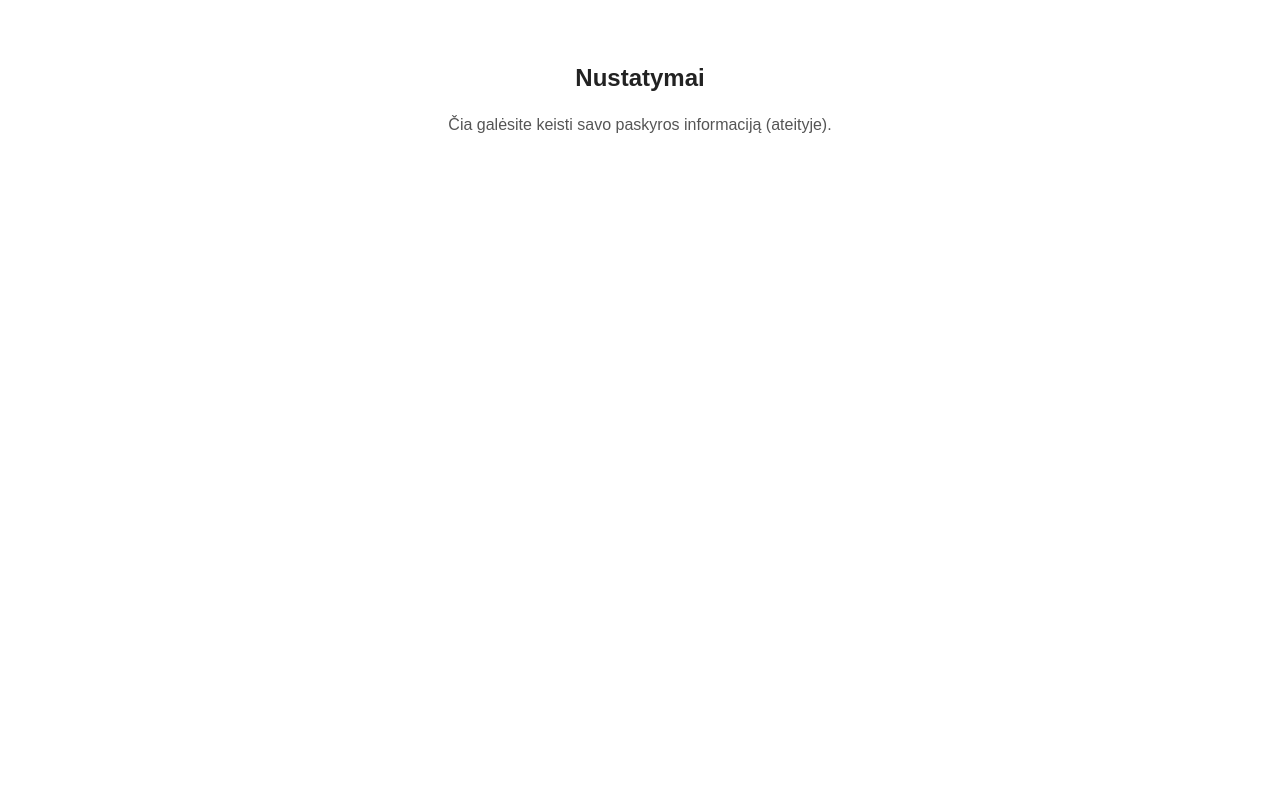
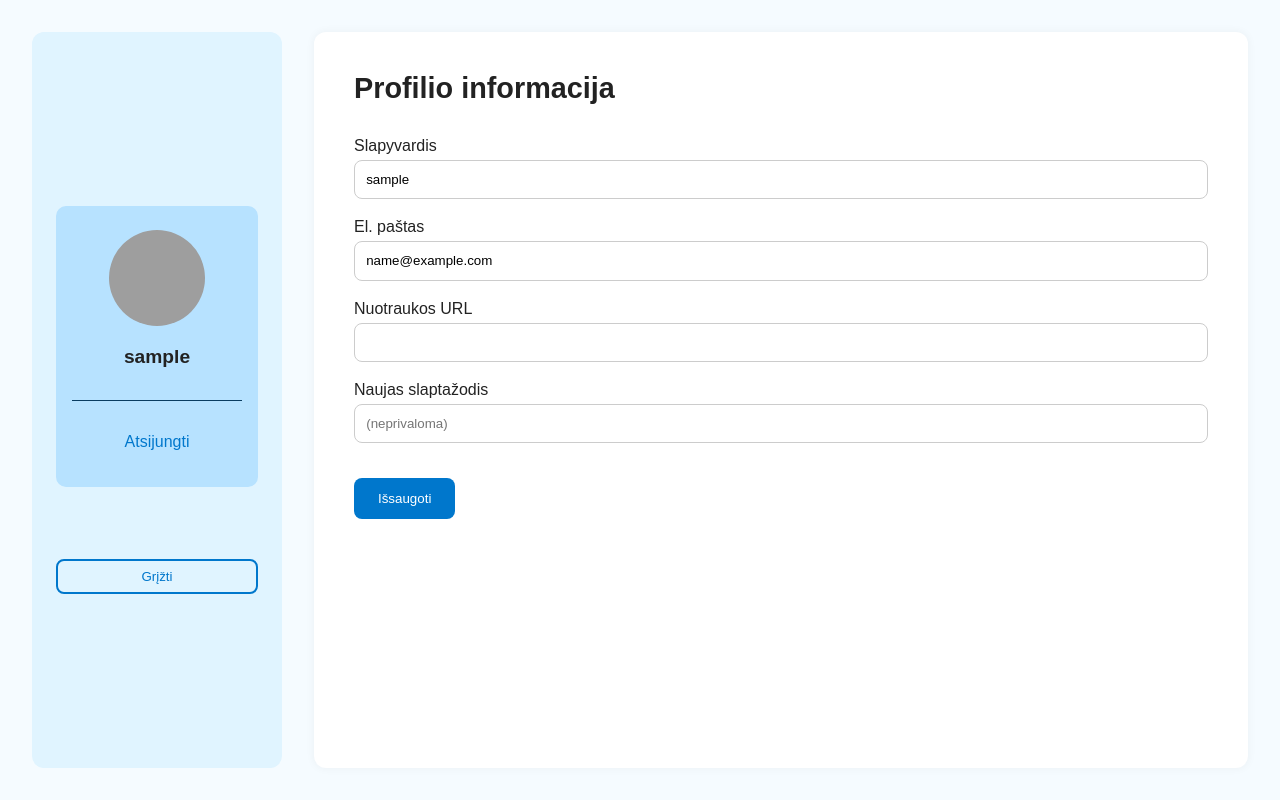
Before and after one commit to fAntomlt/baigiamasisdarbas, a React (Vite) app: page /settings in a window 1280 px wide. Built offline with nearby package versions, Linux system fonts and the light colour scheme; sample sign-in values are in the browser's storage; grey boxes are pictures that could not be loaded.

Commit message:
Page UI and layout completed

```diff
--- a/src/pages/SettingsPage.jsx
+++ b/src/pages/SettingsPage.jsx
@@ -1,29 +1,186 @@
-import React from 'react';
+import React, { useContext, useState } from 'react';
 import styled from 'styled-components';
+import { AuthContext } from '../context/AuthContext';
 
-const Wrapper = styled.div`
+const PageWrapper = styled.div`
+  display: flex;
+  min-height: 100vh;
   padding: 2rem;
-  max-width: 600px;
-  margin: 2rem auto;
+  background-color: #f5fbff;
+`;
+
+const Sidebar = styled.aside`
+  width: 250px;
+  background-color: #e0f4ff;
+  border-radius: 12px;
+  padding: 2rem 1.5rem;
+  margin-right: 2rem;
+  display: flex;
+  flex-direction: column;
+  align-items: center;
+  justify-content: center;
+`;
+
+const TopSection = styled.div`
+  display: flex;
+  flex-direction: column;
+  align-items: center;
+  width: 100%;
+`;
+
+
+const BackButton = styled.button`
+  margin-top: auto;
+  padding: 0.5rem 1.2rem;
+  width: 100%;
+  background-color: transparent;
+  color: #0077cc;
+  border: 2px solid #0077cc;
+  border-radius: 8px;
+  cursor: pointer;
+  font-weight: 500;
+  margin-top: 3rem;
+
+  &:hover {
+    background-color: #d1eeff;
+  }
+`;
+
+const Avatar = styled.img`
+  width: 96px;
+  height: 96px;
+  border-radius: 50%;
+  object-fit: cover;
+  margin-bottom: 1rem;
+`;
+
+const Username = styled.h3`
+  font-size: 1.2rem;
+  margin-bottom: 2rem;
+`;
+
+const NavList = styled.ul`
+  list-style: none;
+  padding: 0;
+  width: 100%;
+`;
+
+const NavItem = styled.li`
+  padding: 0.7rem 1rem;
+  cursor: pointer;
+  text-align: center;
+  color: #0077cc;
+  font-weight: 500;
+  border-top: 1px solid rgb(9, 60, 97);
+  padding-top: 2rem;
+
+  &:hover {
+    background-color: #d1eeff;
+  }
+`;
+
+const FormWrapper = styled.div`
+  flex: 1;
+  background-color: #ffffff;
+  border-radius: 12px;
+  padding: 2.5rem;
+  box-shadow: 0 0 10px rgba(0,0,0,0.05);
 `;
 
 const Title = styled.h2`
-  text-align: center;
-  margin-bottom: 1.5rem;
+  font-size: 1.8rem;
+  margin-bottom: 2rem;
 `;
 
-const Placeholder = styled.p`
+const Label = styled.label`
+  display: block;
+  margin-bottom: 0.3rem;
+  font-weight: 500;
+`;
+
+const Input = styled.input`
+  width: 100%;
+  padding: 0.7rem;
+  margin-bottom: 1.2rem;
+  border: 1px solid #ccc;
+  border-radius: 8px;
+`;
+
+const Button = styled.button`
+  margin-top: 1rem;
+  padding: 0.8rem 1.5rem;
+  background-color: #0077cc;
+  color: white;
+  border: none;
+  border-radius: 8px;
+  cursor: pointer;
+
+  &:hover {
+    background-color: #005fa3;
+  }
+`;
+
+const UserInfoBox = styled.div`
+  background-color:rgb(183, 226, 255);
+  padding: 1.5rem 1rem;
+  border-radius: 10px;
+  margin-bottom: 1.5rem;
+  width: 100%;
   text-align: center;
-  font-size: 1rem;
-  color: #555;
 `;
 
 const SettingsPage = () => {
+  const { user, dispatch } = useContext(AuthContext);
+  const [username, setUsername] = useState(user?.username || '');
+  const [email, setEmail] = useState(user?.email || '');
+  const [profilePic, setProfilePic] = useState(user?.profilePic || '');
+  const [newPassword, setNewPassword] = useState('');
+
+  const handleSave = (e) => {
+    e.preventDefault();
+    console.log('Saving changes:', {username, email, profilePic, newPassword});
+  };
+
   return (
-    <Wrapper>
-      <Title>Nustatymai</Title>
-      <Placeholder>Čia galėsite keisti savo paskyros informaciją (ateityje).</Placeholder>
-    </Wrapper>
+    <PageWrapper>
+        <Sidebar>
+            <TopSection>
+                <UserInfoBox>
+                    <Avatar src={user?.profilePic || 'https://ui-avatars.com/api/?name=User&background=random'} />
+                    <Username>{user?.username}</Username>
+                    <NavList>
+                        <NavItem
+                        onClick={() => {
+                            dispatch({ type: 'LOGOUT' });
+                            window.location.href = '/';
+                        }}>
+                        Atsijungti
+                        </NavItem>
+                    </NavList>
+                </UserInfoBox>
+                <BackButton onClick={() => window.location.href = '/home'}>Grįžti</BackButton>
+            </TopSection>
+        </Sidebar>
+        <FormWrapper>
+            <Title>Profilio informacija</Title>
+            <form onSubmit={handleSave}>
+                <Label>Slapyvardis</Label>
+                <Input value={username} onChange={(e) => setUsername(e.target.value)} />
+                <Label>El. paštas</Label>
+                <Input type="email" value={email} onChange={(e) => setEmail(e.target.value)} />
+                <Label>Nuotraukos URL</Label>
+                <Input value={profilePic} onChange={(e) => setProfilePic(e.target.value)} />
+                <Label>Naujas slaptažodis</Label>
+                <Input
+                    type="password"
+                    value={newPassword}
+                    onChange={(e) => setNewPassword(e.target.value)}
+                    placeholder="(neprivaloma)"
+                />
+                <Button type="submit">Išsaugoti</Button>
+            </form>
+        </FormWrapper>
+    </PageWrapper>
   );
 };
 
```
